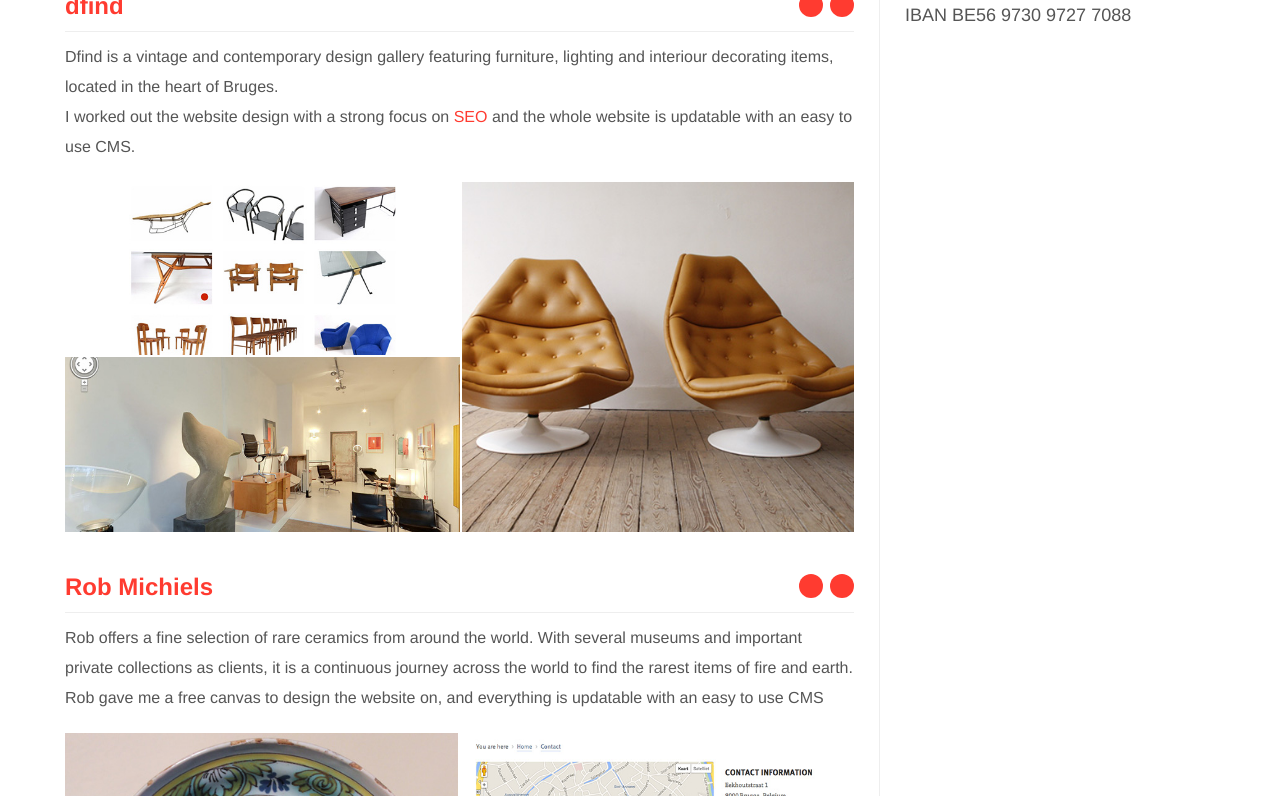
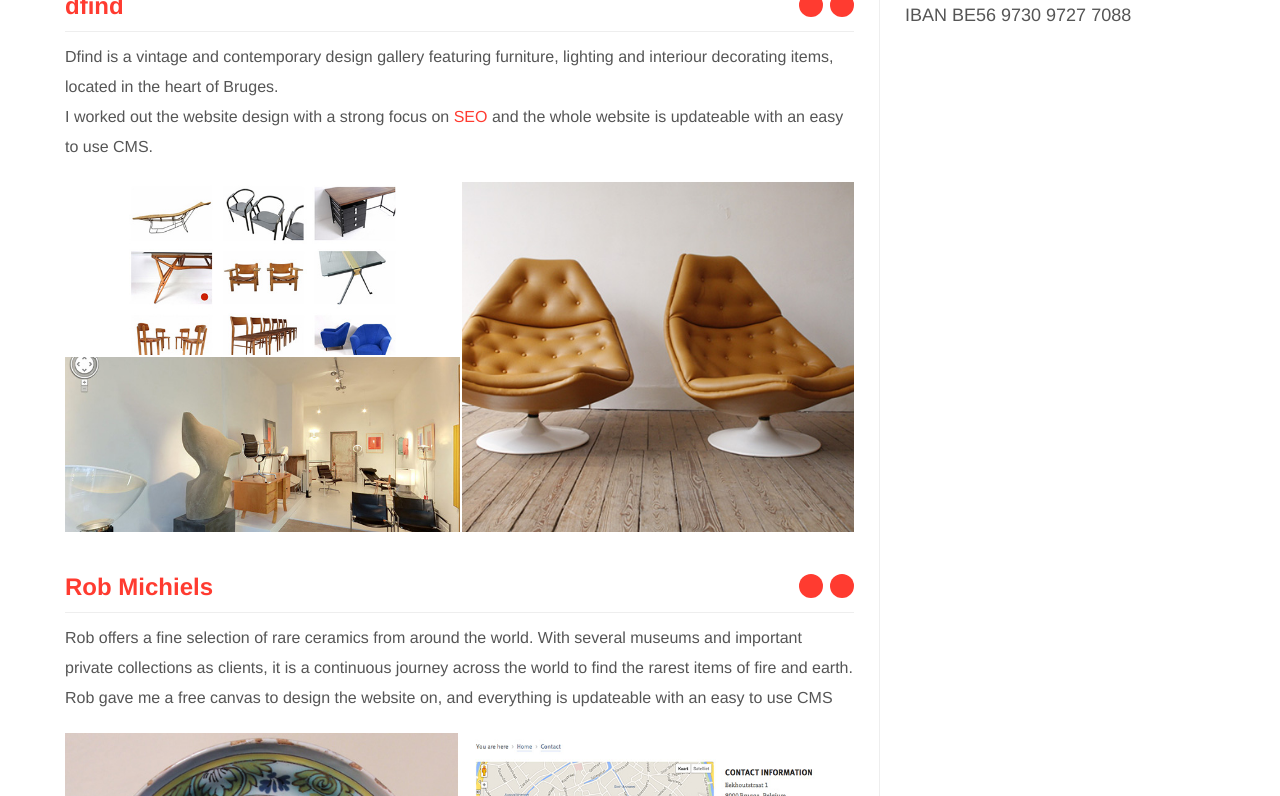
Before and after one commit to builtinbruges/builtinbruges.com, a Jekyll site: the page built from work.html, in a window 1280 px wide. Shown: the part 802-1598 px from the top of the page. Built offline with Jekyll 4.4.1, drawn with Linux system fonts in a browser that asks for light colours; Markdown is read by kramdown in place of the engine named in the settings.

Commit message:
Spelling

```diff
--- a/_includes/head.html
+++ b/_includes/head.html
@@ -21,11 +21,5 @@
 	<link rel="stylesheet" href="{{ "/css/main.css" | prepend: site.baseurl }}">
 	<link rel="stylesheet" href="{{ "/css/pygments.css" | prepend: site.baseurl }}">
 
-	<!-- TypeKit -->
-	<!--
-	<script type="text/javascript" src="//use.typekit.net/{{ site.typekit.kit_id }}.js"></script>
-	<script type="text/javascript">try{Typekit.load();}catch(e){}</script>
-	-->
-
 	<script type="text/javascript" src="https://maps.googleapis.com/maps/api/js?sensor=true&language=nl"></script>
 </head>
--- a/work.html
+++ b/work.html
@@ -46,7 +46,7 @@ body_class: hire-me
 					</h3>
 					<p>
 						Dfind is a vintage and contemporary design gallery featuring furniture, lighting and interiour decorating items, located in the heart of Bruges. <br />
-						I worked out the website design with a strong focus on <a href="/about-me/">SEO</a> and the whole website is updatable with an easy to use CMS.
+						I worked out the website design with a strong focus on <a href="/about-me/">SEO</a> and the whole website is updateable with an easy to use CMS.
 					</p>
 				</div>
 				<ul class="pictures">
@@ -66,7 +66,7 @@ body_class: hire-me
 					</h3>
 					<p>
 						Rob offers a fine selection of rare ceramics from around the world. With several museums and important private collections as clients, it is a continuous journey across the world to find the rarest items of fire and earth.
-						Rob gave me a free canvas to design the website on, and everything is updatable with an easy to use CMS
+						Rob gave me a free canvas to design the website on, and everything is updateable with an easy to use CMS
 					</p>
 				</div>
 				<ul class="pictures">
```
